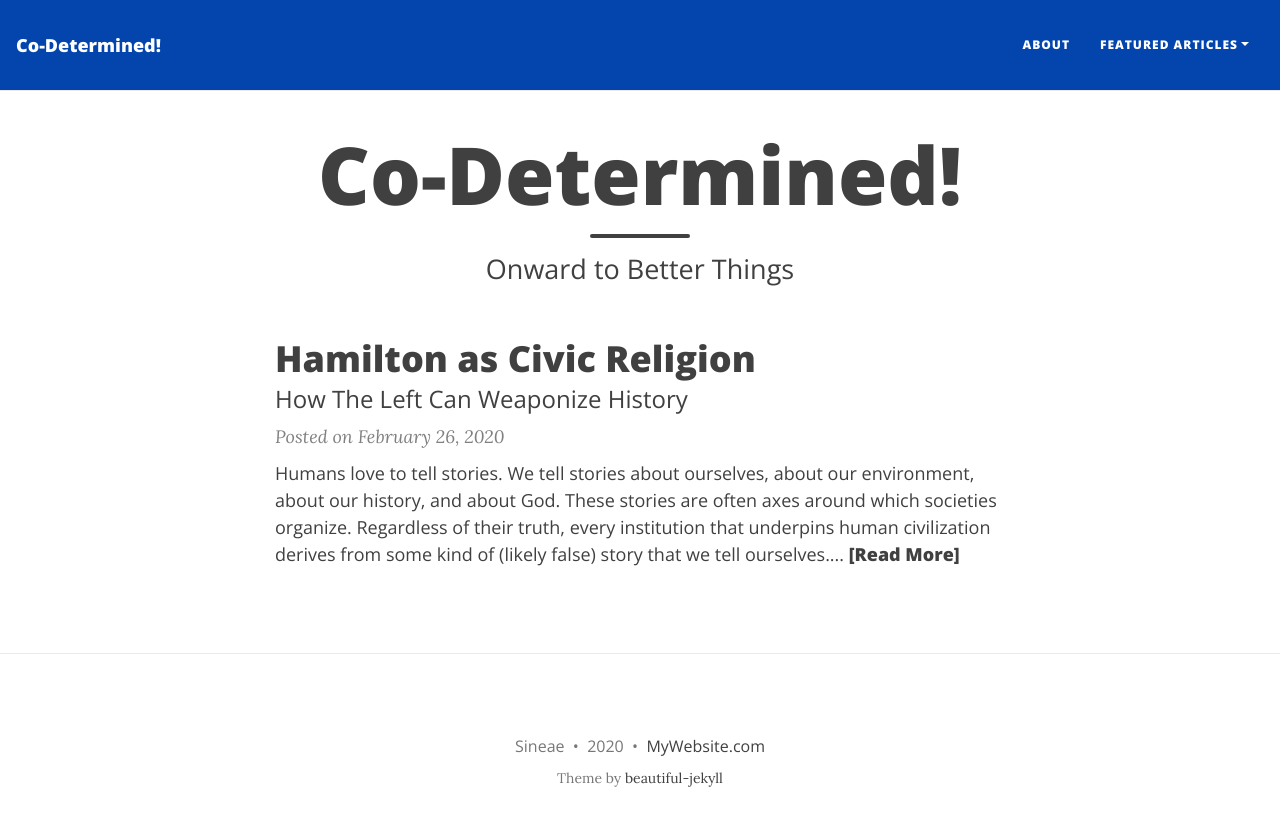
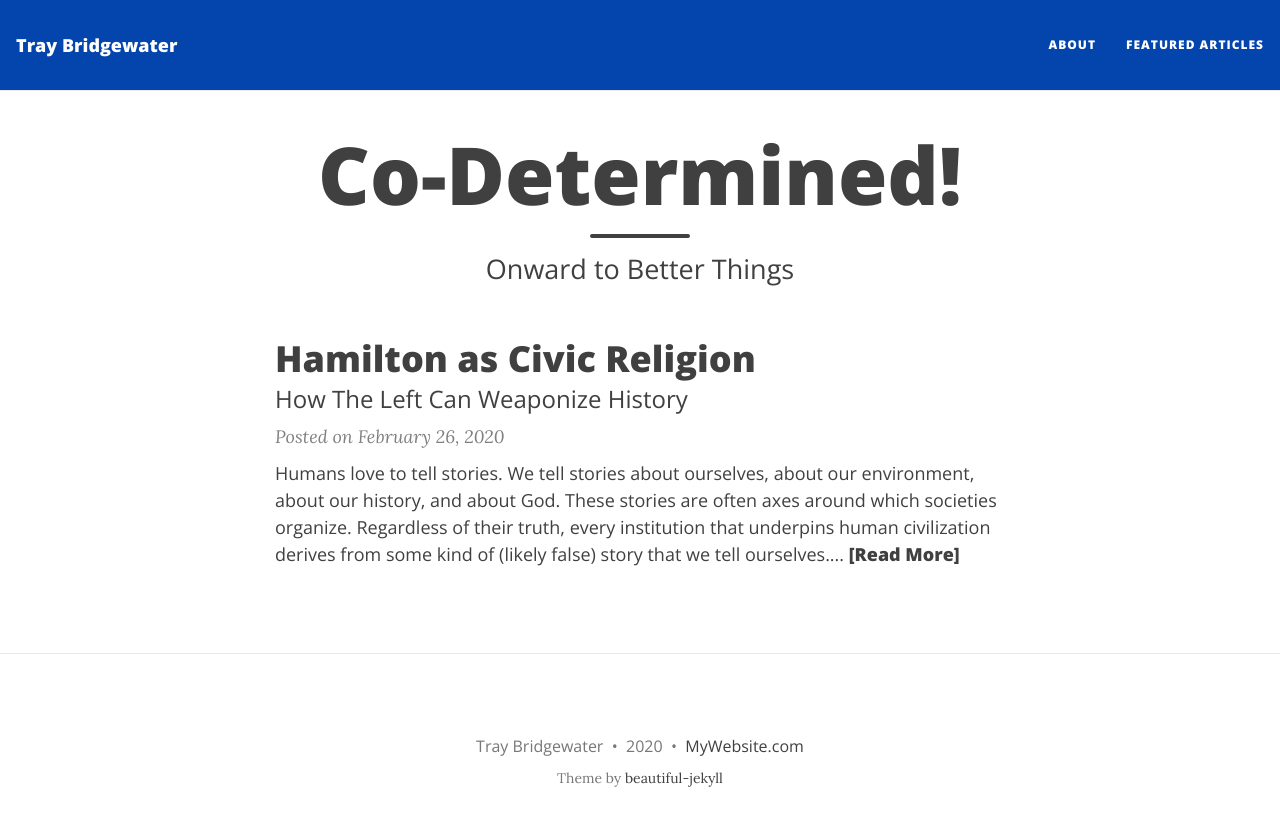
Before and after one commit to TrayBridgewater/TrayBridgewater.Github.io, a Jekyll site: the page built from index.html, in a window 1280 px wide. Shown: the top 826 px of the page. Built offline with Jekyll 4.4.1, drawn with Linux system fonts in a browser that asks for light colours; nearby versions of some CDN libraries; the list of posts is cut into pages by our own code.

Commit message:
Update _config.yml

```diff
--- a/_config.yml
+++ b/_config.yml
@@ -1,22 +1,19 @@
 # --- Basic options --- #
 
 # Name of website
-title: Co-Determined!
+title: Tray Bridgewater
 
 # Short description of your site
-description: Towards a Better Future
+description: Tray's Personal Blog
 
 # Your name to show in the footer
-author: Sineae
+author: Tray Bridgewater
 
 # --- List of links in the navigation bar --- #
 
 navbar-links:
   About: "aboutme"
   Featured Articles:
-    - Economics, Government & History: "https://google.com"
-    - Philosophy: "https://google.com"
-    - Living the good life: "https://google.com"
 
 # --- Logo --- #
 
```
